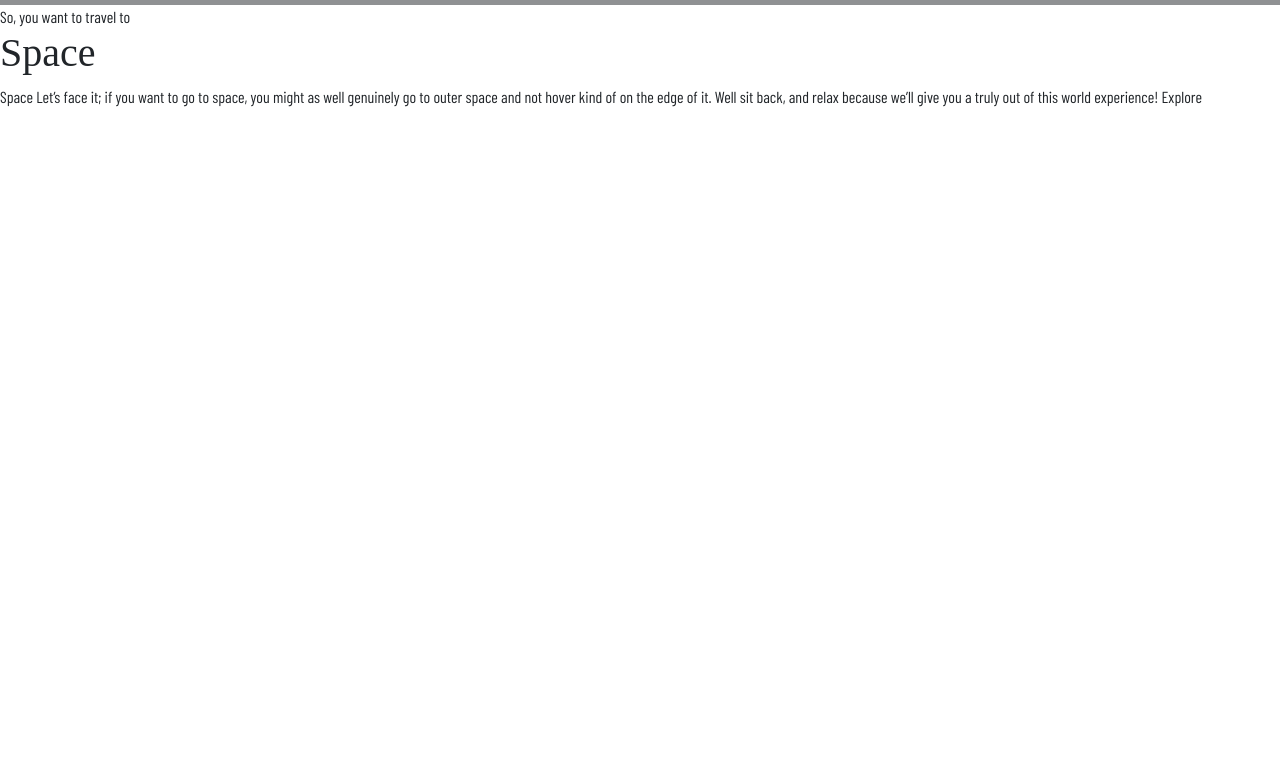
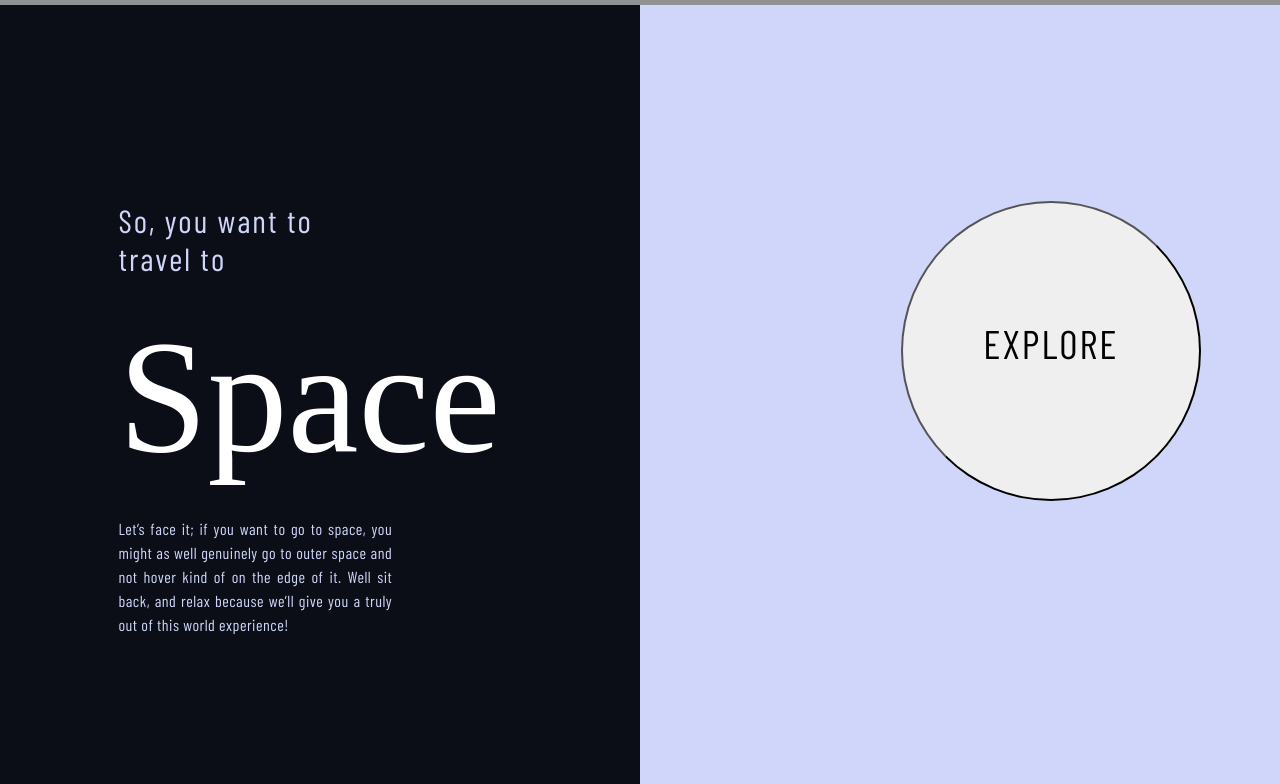
Before and after one commit to MarcusQuirino/space-tourism-site, a plain HTML site: page index.html in a window 1280 px wide. Shown: the part 54-838 px from the top of the page. Before the commit the page ends 800 px from the top, so only its background shows below. Drawn offline with nearby package versions, Linux system fonts and the light colour scheme; a web font is replaced by a local one.

Commit message:
basic structure added

```diff
--- a/css/styles.css
+++ b/css/styles.css
@@ -4,4 +4,49 @@ body {
 
 h1, h2, h3, h4 {
     font-family: 'Bellefair', serif;
+    color: #fff;
 }
+
+.left-div {
+    background-color: #0B0D17;
+    text-align: left;
+    padding: 15% 19% 10% 10%;
+}
+
+#home-page h1 {
+    font-size: 10rem;
+    padding-top: 1rem;
+    padding-bottom: 1rem;
+
+}
+
+#home-page h5 {
+    color: #D0D6F9;
+    font-size: 2rem;
+    letter-spacing: 2px;
+}
+
+.left-div p {
+    color: #D0D6F9;
+    text-align: justify;
+    letter-spacing: 0.5px;
+}
+
+.rigth-div {
+    background-color: #D0D6F9;
+    padding: 15% 10% 10% 20%;
+}
+
+.explore-btn {
+    border-radius: 50%;
+    height: 300px;
+    width: 300px;
+    text-align: center;
+}
+
+.rigth-div p {
+    text-align: center;
+    color: black;
+    font-size: 2.5rem;
+    letter-spacing: 2px;
+}
--- a/index.html
+++ b/index.html
@@ -50,17 +50,23 @@
         </div>
       </div>
     </nav>
+
+    <div class="row">
+      <div class="left-div col-lg-6">
+        <h5>So, you want to travel to</h5>
+        <h1>Space</h1>
+        <p>Let’s face it; if you want to go to space, you might as well genuinely go to
+          outer space and not hover kind of on the edge of it. Well sit back, and relax
+          because we’ll give you a truly out of this world experience!</p>
+      </div>
+      <div class="rigth-div col-lg-6">
+        <button class="explore-btn">
+          <p>EXPLORE</p>
+        </button>
+      </div>
+    </div>
+
   </section>
-
-  So, you want to travel to
-  <h1>Space</h1>
-
-  Space
-  Let’s face it; if you want to go to space, you might as well genuinely go to
-  outer space and not hover kind of on the edge of it. Well sit back, and relax
-  because we’ll give you a truly out of this world experience!
-
-  Explore
 
 </body>
 </html>
```
